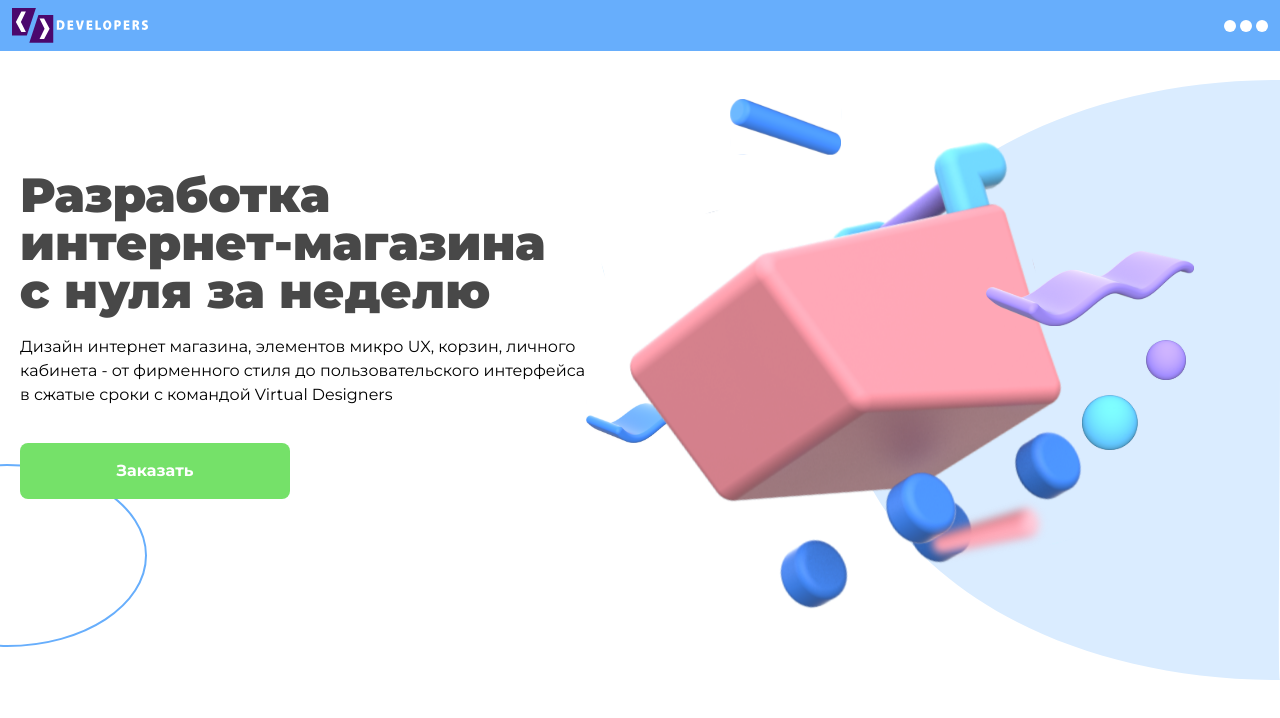
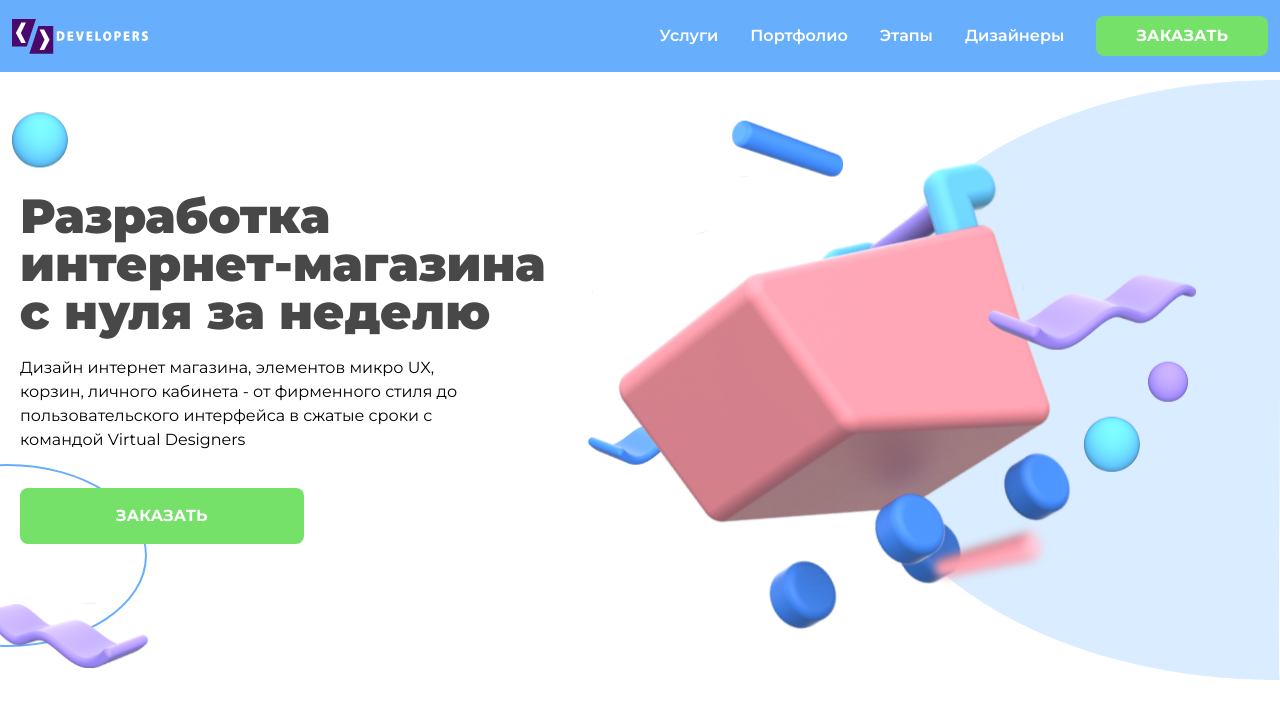
Before and after one commit to NightWanderer2004/task_developers, a React (Create React App) app: page / in a window 1280 px wide. Shown: the top 718 px of the page. Built offline with nearby package versions, Linux system fonts and the light colour scheme.

Commit message:
update navbar

```diff
--- a/src/components/NavLinks.jsx
+++ b/src/components/NavLinks.jsx
@@ -1,4 +1,5 @@
 import s from '../styles/navbar.module.scss'
+import Button from './UI/Button'
 
 const NavLinks = ({ isMenuActive, clickHandler }) => {
    return (
@@ -15,6 +16,15 @@ const NavLinks = ({ isMenuActive, clickHandler }) => {
          <li className={s.navbarLink} onClick={clickHandler}>
             <a href="#">Дизайнеры</a>
          </li>
+         {window.innerWidth >= 1024 ? (
+            <li>
+               <Button data-additional="navBtn" onClick={clickHandler}>
+                  Заказать
+               </Button>
+            </li>
+         ) : (
+            ''
+         )}
       </ul>
    )
 }
--- a/src/components/UI/Button.jsx
+++ b/src/components/UI/Button.jsx
@@ -1,7 +1,11 @@
 import s from '../../styles/UI/button.module.scss'
 
-const Button = ({ children }) => {
-   return <button className={s.button}>{children}</button>
+const Button = props => {
+   return (
+      <button {...props} className={s.button}>
+         {props.children}
+      </button>
+   )
 }
 
 export default Button
--- a/src/components/hero/Hero.jsx
+++ b/src/components/hero/Hero.jsx
@@ -9,6 +9,14 @@ const Hero = () => {
             <img src="/assets/img/bg_mobile/left.svg" alt="" />
             <img src="/assets/img/bg/left.svg" alt="" />
             <img src="/assets/img/bg_mobile/right.svg" alt="" />
+            {window.innerWidth >= 1024 ? (
+               <>
+                  <img src="/assets/img/common/sky_sphere.svg" alt="" />
+                  <img src="/assets/img/common/violet_wave.svg" alt="" />
+               </>
+            ) : (
+               ''
+            )}
          </div>
          <Cart />
          <Tagline />
--- a/src/index.css
+++ b/src/index.css
@@ -1,4 +1,4 @@
-@import url("https://fonts.googleapis.com/css2?family=Montserrat:wght@400;700;800;900&display=swap");
+@import url("https://fonts.googleapis.com/css2?family=Montserrat:wght@400;600;700;800;900&display=swap");
 
 @tailwind base;
 @tailwind components;
--- a/src/styles/UI/button.module.scss
+++ b/src/styles/UI/button.module.scss
@@ -1,3 +1,6 @@
 .button {
-   @apply bg-green text-white font-bold rounded-lg py-4 w-full lg:w-[270px] hover:outline outline-blue outline-2 active:bg-blue transition-colors duration-75;
+   @apply bg-green text-white font-bold uppercase rounded-lg py-4 md:px-24 w-full md:w-auto hover:outline outline-blue outline-2 active:bg-blue transition-colors duration-75;
 }
+[data-additional="navBtn"] {
+   @apply py-2 px-10 w-auto hover:outline outline-white outline-2 active:bg-white active:text-blue;
+}
--- a/src/styles/burger.module.scss
+++ b/src/styles/burger.module.scss
@@ -1,5 +1,5 @@
 .burger {
-   @apply relative flex gap-x-1 z-50;
+   @apply relative flex gap-x-1 z-50 lg:hidden;
    & .dot {
       @apply block w-3 h-3 bg-white rounded-full;
    }
--- a/src/styles/hero/cart.module.scss
+++ b/src/styles/hero/cart.module.scss
@@ -1,33 +1,40 @@
 .cart {
    @apply absolute z-10 w-full max-w-xs md:max-w-none md:w-96 lg:w-[509px];
    &Container {
-      @apply order-1 lg:order-2 relative top-0 left-0 h-[300px] md:h-[380px] lg:h-[490px] w-full;
+      @apply lg:left-10 order-1 md:order-2 relative top-0 left-0 h-[300px] md:h-[380px] lg:h-[490px] w-full;
    }
-   animation: cartHover 2.2s ease-in-out infinite alternate, cartOpacity 1s;
+   animation: cartHover 2.2s ease-in-out infinite alternate, opacity 1s;
 }
 .particles {
    @apply relative left-1/4;
    & img {
       &[data-position="1"] {
          @apply relative bottom-4 md:bottom-12 lg:bottom-8 left-8 md:-left-8 w-12 md:w-20 lg:w-28;
+         animation: upHover 2s ease-in-out infinite alternate, opacity 1s;
       }
       &[data-position="2"] {
          @apply relative top-7 md:top-14 lg:top-16 left-32 md:left-40 lg:left-56 z-20 w-24 md:w-32 lg:w-52;
+         animation: downHover 2s ease-in-out infinite alternate, opacity 1s;
       }
       &[data-position="3"] {
          @apply relative top-24 md:top-32 right-20 md:right-44 z-0 w-20 md:w-28 lg:w-36;
+         animation: upHover 2s ease-in-out infinite alternate, opacity 1s;
       }
       &[data-position="4"] {
          @apply relative top-10 md:top-20 left-56 md:left-80 z-20 w-6 md:w-12 lg:w-14;
+         animation: upHover 2s ease-in-out infinite alternate, opacity 1s;
       }
       &[data-position="5"] {
          @apply relative top-32 right-28 z-20 w-20 lg:hidden;
+         animation: downHover 2s ease-in-out infinite alternate, opacity 1s;
       }
       &[data-position="6"] {
          @apply relative top-16 md:top-24 lg:top-32 left-40 z-20 w-20 md:w-24 lg:w-32;
+         animation: downHover 2s ease-in-out infinite alternate, opacity 1s;
       }
       &[data-position="7"] {
          @apply relative top-24 lg:-top-24 left-48 lg:left-96 z-20 w-6 md:w-8 lg:w-10;
+         animation: upHover 2s ease-in-out infinite alternate, opacity 1s;
       }
    }
 }
@@ -40,7 +47,7 @@
       transform: translateY(0px);
    }
 }
-@keyframes cartOpacity {
+@keyframes opacity {
    0% {
       opacity: 0;
    }
@@ -48,3 +55,19 @@
       opacity: 1;
    }
 }
+@keyframes upHover {
+   0% {
+      transform: translateY(5px);
+   }
+   100% {
+      transform: translateY(0px);
+   }
+}
+@keyframes downHover {
+   0% {
+      transform: translateY(0px);
+   }
+   100% {
+      transform: translateY(3px);
+   }
+}
--- a/src/styles/hero/hero.module.scss
+++ b/src/styles/hero/hero.module.scss
@@ -11,8 +11,15 @@
       &:nth-child(3) {
          @apply h-72 md:h-[300px] lg:h-[600px];
       }
+      &:nth-child(4) {
+         @apply absolute w-14 -top-60 left-3;
+      }
+      &:nth-child(5) {
+         @apply absolute w-44 -bottom-64 -left-7;
+         transform: rotateY(180deg);
+      }
    }
 }
 .hero {
-   @apply pt-20 flex flex-col lg:flex-row justify-between;
+   @apply pt-20 flex flex-col md:flex-row justify-between;
 }
--- a/src/styles/hero/tagline.module.scss
+++ b/src/styles/hero/tagline.module.scss
@@ -1,9 +1,9 @@
 .tagline {
-   @apply pt-10 order-2 lg:order-1 max-w-xl;
+   @apply pt-10 order-2 md:order-1;
    .header {
-      @apply font-extrabold text-3xl lg:text-5xl lg:font-black lg:text-gray mb-5;
+      @apply font-extrabold text-3xl min-w-max md:text-4xl lg:text-5xl lg:font-black lg:text-gray mb-5;
    }
    .infoText {
-      @apply mb-9;
+      @apply mb-9 md:max-w-[300px] lg:max-w-md;
    }
 }
--- a/src/styles/navbar.module.scss
+++ b/src/styles/navbar.module.scss
@@ -4,15 +4,15 @@
       @apply z-50;
    }
    &Content {
-      @apply container mx-auto px-3 py-2 flex justify-between items-center;
+      @apply container mx-auto px-3 py-2 lg:py-4 flex justify-between items-center;
    }
    &Links {
-      @apply hidden absolute top-0 left-0 z-30 h-[377px] w-full bg-blue flex-col gap-y-11 items-center justify-center;
+      @apply hidden lg:flex absolute lg:static top-0 left-0 z-30 h-[377px] lg:h-auto w-full lg:w-auto bg-blue lg:bg-opacity-0 flex-col lg:flex-row gap-y-11 lg:gap-x-8 items-center justify-center;
       &.active {
          @apply flex;
       }
    }
    &Link a {
-      @apply block text-white font-extrabold text-lg hover:underline underline-offset-4;
+      @apply block text-white font-extrabold lg:font-semibold text-lg lg:text-base hover:underline underline-offset-4;
    }
 }
```
